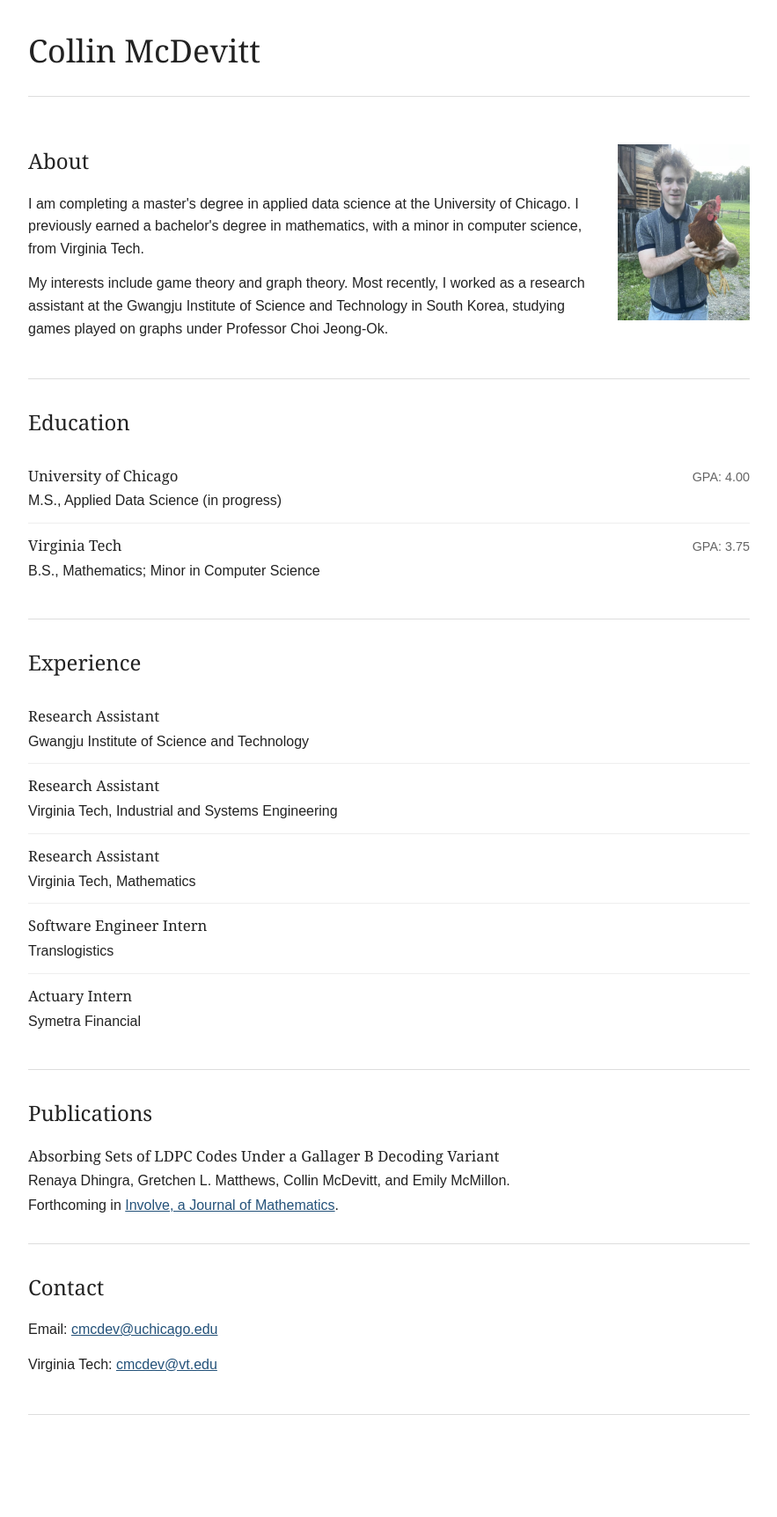
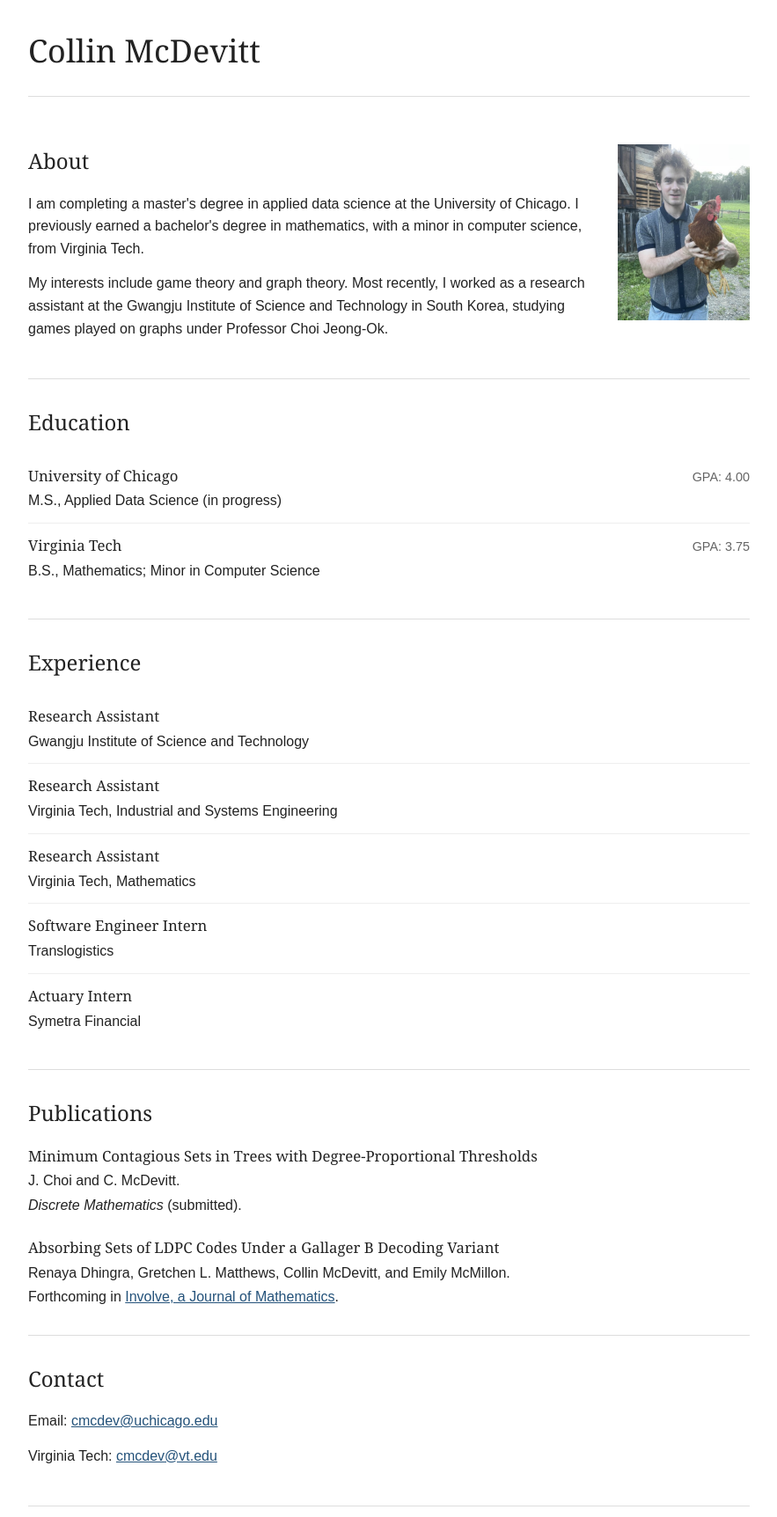
Before and after one commit to cmcdev-code/cmcdev-code.github.io, a Jekyll site: the page built from index.md, in a window 1280 px wide. Shown: the whole page at 88% size, without its empty margins (198-1081 px from the left). Built offline with Jekyll 4.4.1, drawn with Linux system fonts in a browser that asks for light colours; before the commit the page ends 1620 px from its top, so only the background shows below that.

Commit message:
Add submitted paper to publications

```diff
--- a/assets/style.css
+++ b/assets/style.css
@@ -141,6 +141,10 @@ p {
   max-width: 680px;
 }
 
+.publication + .publication {
+  margin-top: 22px;
+}
+
 @media (max-width: 600px) {
   .page {
     width: min(100% - 30px, 820px);
--- a/index.md
+++ b/index.md
@@ -70,6 +70,11 @@ layout: default
 <section id="publications" aria-labelledby="publications-heading">
   <h2 id="publications-heading">Publications</h2>
   <article class="publication">
+    <h3>Minimum Contagious Sets in Trees with Degree-Proportional Thresholds</h3>
+    <p>J. Choi and C. McDevitt.</p>
+    <p><em>Discrete Mathematics</em> (submitted).</p>
+  </article>
+  <article class="publication">
     <h3>Absorbing Sets of LDPC Codes Under a Gallager B Decoding Variant</h3>
     <p>Renaya Dhingra, Gretchen L. Matthews, Collin McDevitt, and Emily McMillon.</p>
     <p>Forthcoming in <a href="https://msp.org/soon/coming.php?jpath=involve">Involve, a Journal of Mathematics</a>.</p>
```
